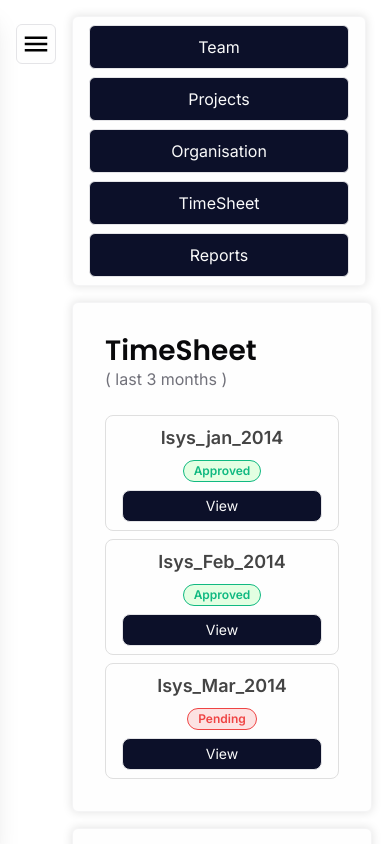
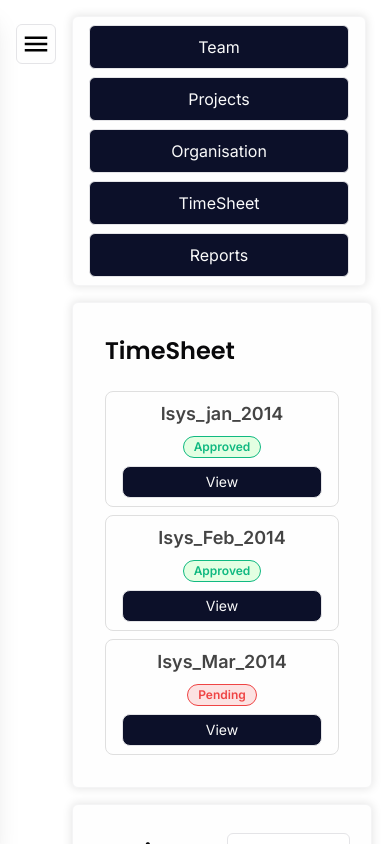
Before and after one commit to Gokulsidd/isys-payroll-management, a Next.js app: page /app/dashboard in a window 390 px wide. Built offline with nearby package versions, Linux system fonts and the light colour scheme.

Commit message:
fixed typo

```diff
--- a/components/header.tsx
+++ b/components/header.tsx
@@ -14,9 +14,9 @@ interface HeaderProps {
 
 export const DashboardCardHeader = ( {label, subHeader} : HeaderProps) => {
     return (
-        <div className="w-full flex flex-col md:flex-row  gap-x-4  md:items-end">
-            <h1 className={cn("text-[28px] leading-[32px] font-bold" , Font.className)}>{label}</h1>
-            <p className="text-muted-foreground">{`( ${subHeader} )`}</p>
+        <div className="w-full flex flex-col md:flex-row  gap-x-2 md:gap-x-4  md:items-end">
+            <h1 className={cn("text-[24px] md:text-[28px] leading-[32px] font-bold" , Font.className)}>{label}</h1>
+            <p className="text-muted-foreground hidden sm:block">{`( ${subHeader} )`}</p>
         </div>
     )
 }
--- a/components/user-button.tsx
+++ b/components/user-button.tsx
@@ -19,10 +19,10 @@ interface userButtonProps {
 
 export const UserButton = ({ imageLink, name }: userButtonProps) => {
   return (
-    <DropdownMenu >
+    <DropdownMenu>
       <DropdownMenuTrigger className="border border-gray-200 w-[200px] rounded-[6px]">
-        <div className="lg:flex gap-x-1 items-center justify-around py-2 px-4 rounded-[8px] hidden bg-[#fefefe]">
-          <p className="font-semibold text-[18px] text-[#444444] max-w-[100px] overflow-hidden whitespace-nowrap text-ellipsis">
+        <div className="flex gap-x-1 items-center justify-around py-2 px-4 rounded-[8px] bg-[#fefefe]">
+          <p className="font-semibold text-[14px] md:text-[18px] text-[#444444] max-w-[100px] overflow-hidden whitespace-nowrap text-ellipsis">
             {name}
           </p>
           <div className="w-[42px] h-[42px] rounded-full bg-[#9633d0]  flex items-center justify-center">
```
Also changed, not shown: 1 other file (tests, documents, lock files or other folders).
